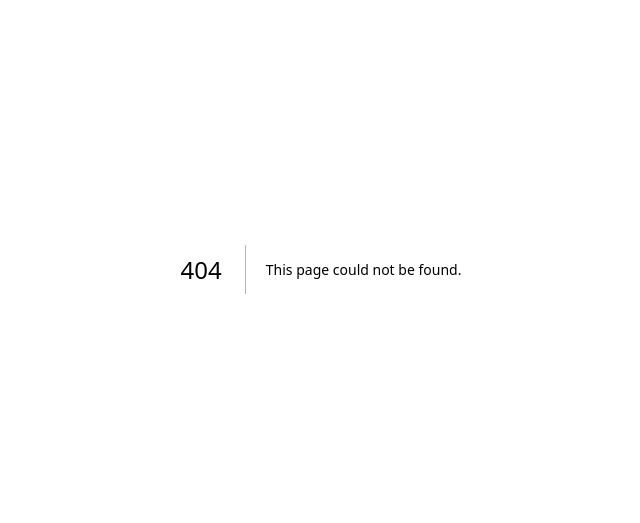
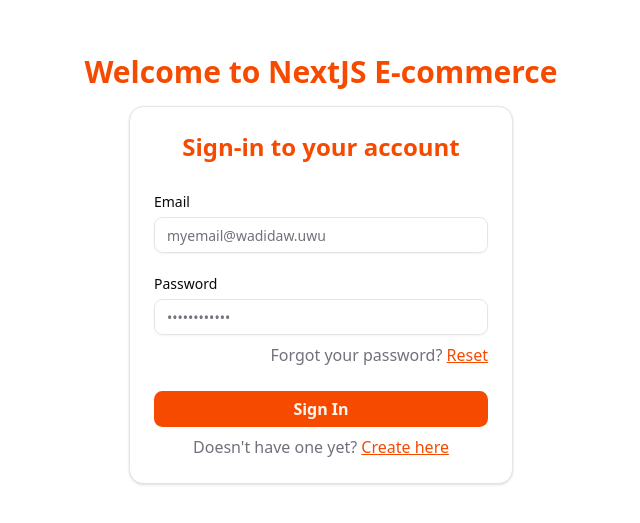
Before and after one commit to mdaffailhami/nextjs-todo, a Next.js app: page /signin in a window 1280 px wide. Before the commit this address had no page. Shown: the part 131-654 px from the top of the page, without its empty margins (319-959 px from the left). Built offline with nearby package versions, Linux system fonts and the light colour scheme.

Commit message:
Add sign-in page

```diff
--- a/package.json
+++ b/package.json
@@ -11,6 +11,8 @@
   "dependencies": {
     "@prisma/client": "^6.19.0",
     "@prisma/extension-accelerate": "^2.0.2",
+    "@radix-ui/react-label": "^2.1.8",
+    "@radix-ui/react-slot": "^1.2.4",
     "class-variance-authority": "^0.7.1",
     "clsx": "^2.1.1",
     "dotenv": "^17.2.3",
@@ -27,6 +29,8 @@
     "@types/react-dom": "^19",
     "eslint": "^9",
     "eslint-config-next": "16.0.1",
+    "prettier": "^3.6.2",
+    "prettier-plugin-tailwindcss": "^0.7.1",
     "prisma": "^6.19.0",
     "tailwindcss": "^4",
     "tsx": "^4.20.6",
--- /dev/null
+++ b/src/app/(auth)/layout.tsx
@@ -0,0 +1,14 @@
+export default function AuthLayout({
+  children,
+}: Readonly<{
+  children: React.ReactNode;
+}>) {
+  return (
+    <div className="flex h-screen w-screen flex-col items-center justify-center">
+      <h1 className="text-3xl text-primary font-semibold mb-4">
+        Welcome to NextJS E-commerce
+      </h1>
+      {children}
+    </div>
+  );
+}
--- /dev/null
+++ b/src/app/(auth)/signin/page.tsx
@@ -0,0 +1,60 @@
+import { Button } from "@/components/ui/button";
+import {
+  Card,
+  CardAction,
+  CardContent,
+  CardDescription,
+  CardFooter,
+  CardHeader,
+  CardTitle,
+} from "@/components/ui/card";
+import { Input } from "@/components/ui/input";
+import { Label } from "@/components/ui/label";
+import { Link } from "@/components/ui/link";
+
+export default function SigninPage() {
+  return (
+    <Card className="w-full max-w-sm">
+      <CardHeader>
+        <CardTitle className="text-primary text-center text-2xl">
+          Sign-in to your account
+        </CardTitle>
+      </CardHeader>
+      <CardContent>
+        <form>
+          <div className="flex flex-col gap-6">
+            <div className="grid gap-2">
+              <Label htmlFor="email">Email</Label>
+              <Input
+                id="email"
+                type="email"
+                placeholder="myemail@wadidaw.uwu"
+                required
+              />
+            </div>
+            <div className="grid gap-2">
+              <Label htmlFor="password">Password</Label>
+              <Input
+                id="password"
+                type="password"
+                placeholder="••••••••••••"
+                required
+              />
+              <p className="text-muted-foreground ml-auto">
+                Forgot your password? <Link href="/signin/reset">Reset</Link>
+              </p>
+            </div>
+          </div>
+        </form>
+      </CardContent>
+      <CardFooter className="flex-col gap-2">
+        <Button type="submit" className="w-full">
+          Sign In
+        </Button>
+        <p className="text-muted-foreground">
+          Doesn't have one yet? <Link href="/signup">Create here</Link>
+        </p>
+      </CardFooter>
+    </Card>
+  );
+}
--- a/src/app/page.tsx
+++ b/src/app/page.tsx
@@ -1,5 +1,3 @@
 export default function HomePage() {
-  return (
-
-  );
+  return <h1>Home Page</h1>;
 }
--- /dev/null
+++ b/src/components/ui/button.tsx
@@ -0,0 +1,62 @@
+// Edited
+
+import * as React from "react";
+import { Slot } from "@radix-ui/react-slot";
+import { cva, type VariantProps } from "class-variance-authority";
+
+import { cn } from "@/lib/utils";
+
+const buttonVariants = cva(
+  "inline-flex items-center hover:cursor-pointer justify-center gap-2 whitespace-nowrap rounded-md text-base font-bold transition-all disabled:pointer-events-none disabled:opacity-50 [&_svg]:pointer-events-none [&_svg:not([class*='size-'])]:size-4 shrink-0 [&_svg]:shrink-0 outline-none focus-visible:border-ring focus-visible:ring-ring/50 focus-visible:ring-[3px] aria-invalid:ring-destructive/20 dark:aria-invalid:ring-destructive/40 aria-invalid:border-destructive",
+  {
+    variants: {
+      variant: {
+        default: "bg-primary text-primary-foreground hover:opacity-70",
+        destructive:
+          "bg-destructive text-white hover:bg-destructive/90 focus-visible:ring-destructive/20 dark:focus-visible:ring-destructive/40 dark:bg-destructive/60",
+        outline:
+          "border bg-background shadow-xs hover:bg-accent hover:text-accent-foreground dark:bg-input/30 dark:border-input dark:hover:bg-input/50",
+        secondary:
+          "bg-secondary text-secondary-foreground hover:bg-secondary/80",
+        ghost:
+          "hover:bg-accent hover:text-accent-foreground dark:hover:bg-accent/50",
+        link: "text-primary underline-offset-4 hover:underline",
+      },
+      size: {
+        default: "h-9 px-4 py-2 has-[>svg]:px-3",
+        sm: "h-8 rounded-md gap-1.5 px-3 has-[>svg]:px-2.5",
+        lg: "h-10 rounded-md px-6 has-[>svg]:px-4",
+        icon: "size-9",
+        "icon-sm": "size-8",
+        "icon-lg": "size-10",
+      },
+    },
+    defaultVariants: {
+      variant: "default",
+      size: "default",
+    },
+  },
+);
+
+function Button({
+  className,
+  variant,
+  size,
+  asChild = false,
+  ...props
+}: React.ComponentProps<"button"> &
+  VariantProps<typeof buttonVariants> & {
+    asChild?: boolean;
+  }) {
+  const Comp = asChild ? Slot : "button";
+
+  return (
+    <Comp
+      data-slot="button"
+      className={cn(buttonVariants({ variant, size, className }))}
+      {...props}
+    />
+  );
+}
+
+export { Button, buttonVariants };
--- /dev/null
+++ b/src/components/ui/card.tsx
@@ -0,0 +1,92 @@
+import * as React from "react";
+
+import { cn } from "@/lib/utils";
+
+function Card({ className, ...props }: React.ComponentProps<"div">) {
+  return (
+    <div
+      data-slot="card"
+      className={cn(
+        "bg-card text-card-foreground flex flex-col gap-6 rounded-xl border py-6 shadow-sm",
+        className,
+      )}
+      {...props}
+    />
+  );
+}
+
+function CardHeader({ className, ...props }: React.ComponentProps<"div">) {
+  return (
+    <div
+      data-slot="card-header"
+      className={cn(
+        "@container/card-header grid auto-rows-min grid-rows-[auto_auto] items-start gap-2 px-6 has-data-[slot=card-action]:grid-cols-[1fr_auto] [.border-b]:pb-6",
+        className,
+      )}
+      {...props}
+    />
+  );
+}
+
+function CardTitle({ className, ...props }: React.ComponentProps<"div">) {
+  return (
+    <div
+      data-slot="card-title"
+      className={cn("leading-none font-semibold", className)}
+      {...props}
+    />
+  );
+}
+
+function CardDescription({ className, ...props }: React.ComponentProps<"div">) {
+  return (
+    <div
+      data-slot="card-description"
+      className={cn("text-muted-foreground text-sm", className)}
+      {...props}
+    />
+  );
+}
+
+function CardAction({ className, ...props }: React.ComponentProps<"div">) {
+  return (
+    <div
+      data-slot="card-action"
+      className={cn(
+        "col-start-2 row-span-2 row-start-1 self-start justify-self-end",
+        className,
+      )}
+      {...props}
+    />
+  );
+}
+
+function CardContent({ className, ...props }: React.ComponentProps<"div">) {
+  return (
+    <div
+      data-slot="card-content"
+      className={cn("px-6", className)}
+      {...props}
+    />
+  );
+}
+
+function CardFooter({ className, ...props }: React.ComponentProps<"div">) {
+  return (
+    <div
+      data-slot="card-footer"
+      className={cn("flex items-center px-6 [.border-t]:pt-6", className)}
+      {...props}
+    />
+  );
+}
+
+export {
+  Card,
+  CardHeader,
+  CardFooter,
+  CardTitle,
+  CardAction,
+  CardDescription,
+  CardContent,
+};
--- /dev/null
+++ b/src/components/ui/input.tsx
@@ -0,0 +1,21 @@
+import * as React from "react";
+
+import { cn } from "@/lib/utils";
+
+function Input({ className, type, ...props }: React.ComponentProps<"input">) {
+  return (
+    <input
+      type={type}
+      data-slot="input"
+      className={cn(
+        "file:text-foreground placeholder:text-muted-foreground selection:bg-primary selection:text-primary-foreground dark:bg-input/30 border-input h-9 w-full min-w-0 rounded-md border bg-transparent px-3 py-1 text-base shadow-xs transition-[color,box-shadow] outline-none file:inline-flex file:h-7 file:border-0 file:bg-transparent file:text-sm file:font-medium disabled:pointer-events-none disabled:cursor-not-allowed disabled:opacity-50 md:text-sm",
+        "focus-visible:border-ring focus-visible:ring-ring/50 focus-visible:ring-[3px]",
+        "aria-invalid:ring-destructive/20 dark:aria-invalid:ring-destructive/40 aria-invalid:border-destructive",
+        className,
+      )}
+      {...props}
+    />
+  );
+}
+
+export { Input };
--- /dev/null
+++ b/src/components/ui/label.tsx
@@ -0,0 +1,24 @@
+"use client";
+
+import * as React from "react";
+import * as LabelPrimitive from "@radix-ui/react-label";
+
+import { cn } from "@/lib/utils";
+
+function Label({
+  className,
+  ...props
+}: React.ComponentProps<typeof LabelPrimitive.Root>) {
+  return (
+    <LabelPrimitive.Root
+      data-slot="label"
+      className={cn(
+        "flex items-center gap-2 text-sm leading-none font-medium select-none group-data-[disabled=true]:pointer-events-none group-data-[disabled=true]:opacity-50 peer-disabled:cursor-not-allowed peer-disabled:opacity-50",
+        className,
+      )}
+      {...props}
+    />
+  );
+}
+
+export { Label };
--- /dev/null
+++ b/src/components/ui/link.tsx
@@ -0,0 +1,17 @@
+import { cn } from "@/lib/utils";
+import NextLink from "next/link";
+
+export type LinkProps = React.ComponentProps<typeof NextLink> & {
+  className?: string;
+};
+
+export function Link({ children, className, ...props }: LinkProps) {
+  return (
+    <NextLink
+      {...props}
+      className={cn("text-primary underline hover:opacity-70", className)}
+    >
+      {children}
+    </NextLink>
+  );
+}
```
Also changed, not shown: 2 other files (tests, documents, lock files or other folders).
